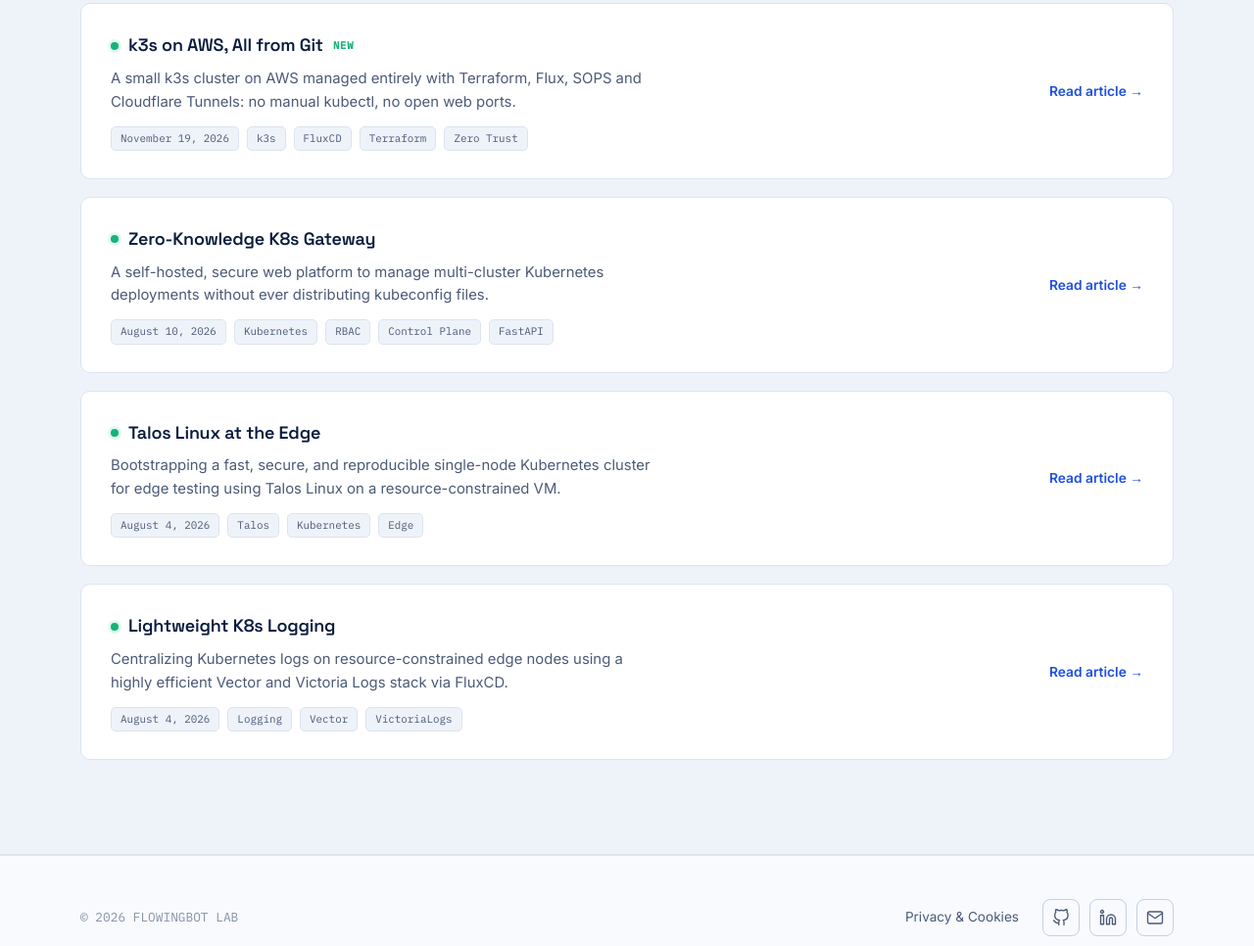
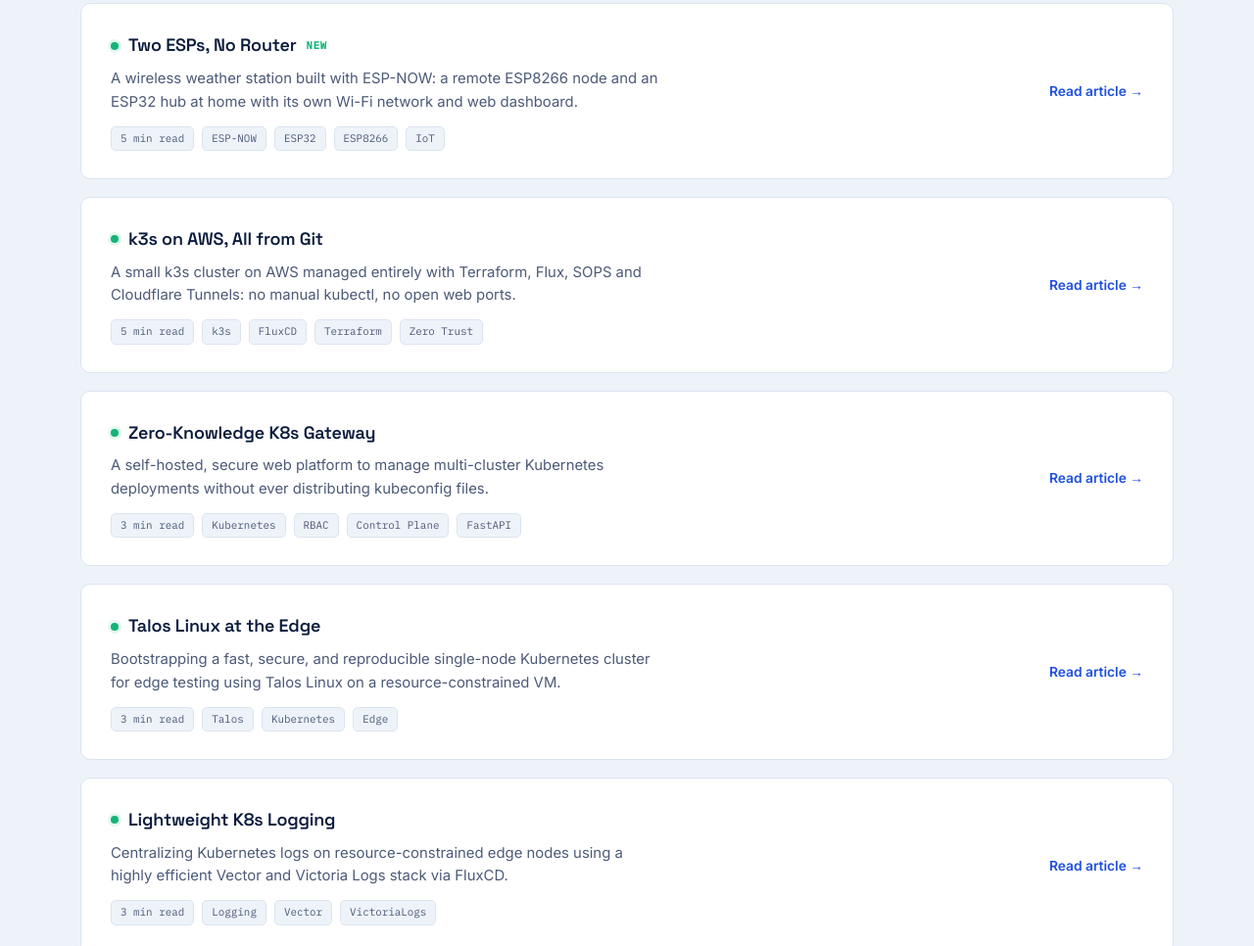
Before and after one commit to AndreaProzzo21/flowingbot, a plain HTML site: page blog.html in a window 1280 px wide. Shown: the part 620-1586 px from the top of the page at 98% size. Drawn offline with Linux system fonts and the light colour scheme.

Commit message:
Added new blog post and fixed min read

```diff
--- a/blog.html
+++ b/blog.html
@@ -35,7 +35,7 @@
     <div class="container hero-container">
         <span class="eyebrow">Lab Notes</span>
         <h1>Engineering <span>insights</span>.</h1>
-        <p class="lede">An open notebook of my edge-to-cloud experiments, deployments and the decisions behind them. I write down what I learn in the lab, what works and what doesn't. Read the articles, drop a reaction and tell me what you think in the comments.</p>
+        <p class="lede">An open notebook of my infrastructure experiments, deployments and the decisions behind them. I write down what I learn in the lab, what works and what doesn't. Read the articles, drop a reaction and tell me what you think in the comments.</p>
     </div>
 </header>
 
@@ -43,13 +43,29 @@
     <div class="container">
         <div class="lab-grid">
 
-        <!-- Article Card 4: k3s GitOps (Newest) -->
+            <!-- Article Card 5: ESP-NOW weather station (Newest) -->
             <div class="lab-card">
                 <div class="lab-card-main">
-                <h3><span class="status-dot is-online"></span>k3s on AWS, All from Git<span class="status-tag is-online">NEW</span></h3>
+                    <h3><span class="status-dot is-online"></span>Two ESPs, No Router<span class="status-tag is-online">NEW</span></h3>
+                    <p>A wireless weather station built with ESP-NOW: a remote ESP8266 node and an ESP32 hub at home with its own Wi-Fi network and web dashboard.</p>
+                    <div class="stack-tags">
+                        <span>5 min read</span>
+                        <span>ESP-NOW</span>
+                        <span>ESP32</span>
+                        <span>ESP8266</span>
+                        <span>IoT</span>
+                    </div>
+                </div>
+                <a href="/articles/espnow-station.html" class="lab-card-link">Read article →</a>
+            </div>
+
+            <!-- Article Card 4: k3s GitOps -->
+            <div class="lab-card">
+                <div class="lab-card-main">
+                    <h3><span class="status-dot is-online"></span>k3s on AWS, All from Git</h3>
                     <p>A small k3s cluster on AWS managed entirely with Terraform, Flux, SOPS and Cloudflare Tunnels: no manual kubectl, no open web ports.</p>
                     <div class="stack-tags">
-                    <span>November 19, 2026</span>
+                        <span>5 min read</span>
                         <span>k3s</span>
                         <span>FluxCD</span>
                         <span>Terraform</span>
@@ -59,13 +75,13 @@
                 <a href="/articles/k3s-flux-gitops.html" class="lab-card-link">Read article →</a>
             </div>
 
-            <!-- Article Card 3: Gateway (Newest) -->
+            <!-- Article Card 3: Gateway -->
             <div class="lab-card">
                 <div class="lab-card-main">
                     <h3><span class="status-dot is-online"></span>Zero-Knowledge K8s Gateway</h3>
                     <p>A self-hosted, secure web platform to manage multi-cluster Kubernetes deployments without ever distributing kubeconfig files.</p>
                     <div class="stack-tags">
-                        <span>August 10, 2026</span>
+                        <span>3 min read</span>
                         <span>Kubernetes</span>
                         <span>RBAC</span>
                         <span>Control Plane</span>
@@ -75,13 +91,13 @@
                 <a href="/articles/k8s-cloud-gateway.html" class="lab-card-link">Read article →</a>
             </div>
 
-            <!-- Article Card 1 -->
+            <!-- Article Card 1: Talos -->
             <div class="lab-card">
                 <div class="lab-card-main">
                     <h3><span class="status-dot is-online"></span>Talos Linux at the Edge</h3>
                     <p>Bootstrapping a fast, secure, and reproducible single-node Kubernetes cluster for edge testing using Talos Linux on a resource-constrained VM.</p>
                     <div class="stack-tags">
-                        <span>August 4, 2026</span>
+                        <span>3 min read</span>
                         <span>Talos</span>
                         <span>Kubernetes</span>
                         <span>Edge</span>
@@ -96,7 +112,7 @@
                     <h3><span class="status-dot is-online"></span>Lightweight K8s Logging</h3>
                     <p>Centralizing Kubernetes logs on resource-constrained edge nodes using a highly efficient Vector and Victoria Logs stack via FluxCD.</p>
                     <div class="stack-tags">
-                        <span>August 4, 2026</span>
+                        <span>3 min read</span>
                         <span>Logging</span>
                         <span>Vector</span>
                         <span>VictoriaLogs</span>
```
Lines whose indentation alone changed are shown as unchanged.
